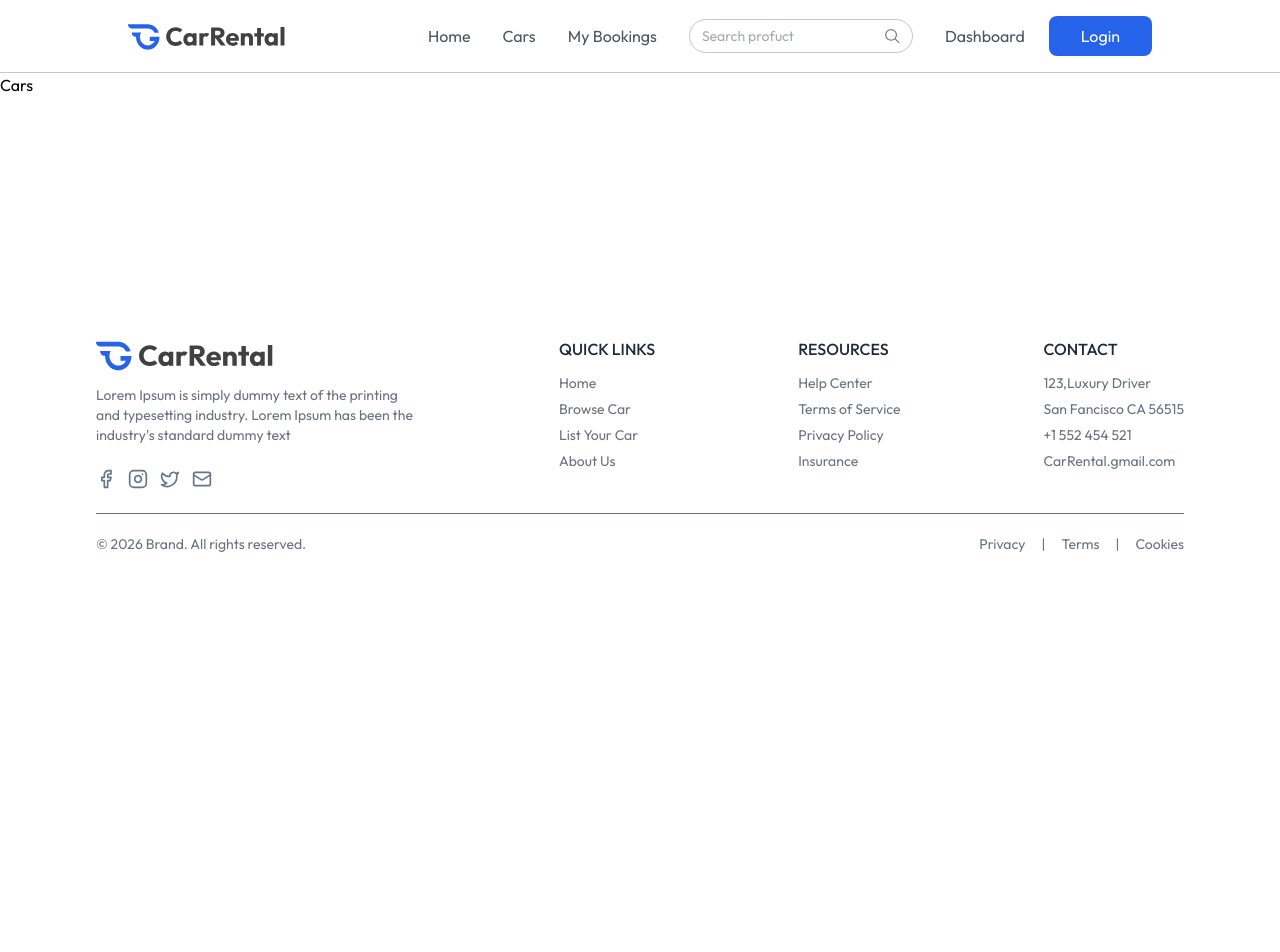
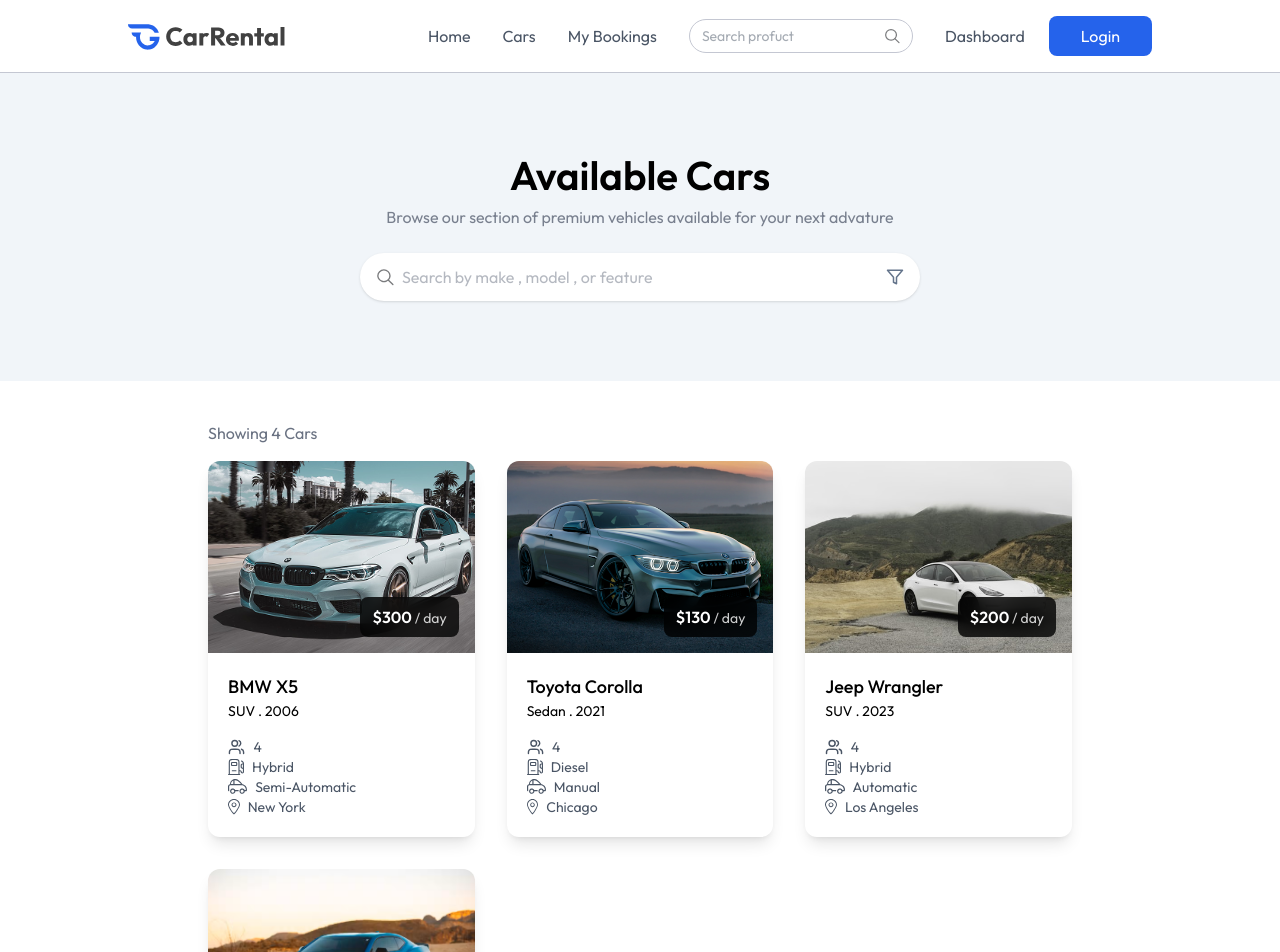
Before and after one commit to shahidamzad/CarRental, a React (Vite) app in the folder client/: page /cars in a window 1280 px wide. Shown: the top 952 px of the page. Before the commit the page ends 800 px from the top, so only its background shows below. Built offline with nearby package versions, Linux system fonts and the light colour scheme.

Commit message:
complete cars page

```diff
--- a/client/src/pages/Cars.jsx
+++ b/client/src/pages/Cars.jsx
@@ -1,8 +1,43 @@
-import React from 'react'
+import React, { useState } from 'react'
+import Title from '../components/Title'
+import { assets, dummyCarData } from '../assets/assets'
+import CarCard from '../components/CarCard';
 
 const Cars = () => {
+
+  const [input, setInput] = useState('');
+
   return (
-    <div>Cars</div>
+    <div >
+      <div className='flex flex-col items-center py-20 bg-light max-md:px-4 '>
+
+        <Title title='Available Cars' subTitle='Browse our section of premium vehicles available for your next advature' />
+
+        <div className='flex items-center bg-white px-4 mt-6 max-w-140 w-full h-12 rounded-full shadow'>
+          <img src={assets.search_icon} alt="" className='w-4.5 h-4.5 mr-2' />
+
+          <input onClick={()=>setInput(e.target.value) } value={input } type="text" placeholder='Search by make , model , or feature ' className='w-full h-full outline-none text-gray-500' />
+
+          <img src={assets.filter_icon} alt="" className='w-4.5 h-4.5 ml-2' />
+        </div>
+      </div>
+
+      <div className='px-6 md:px-16 lg:px-24 xl:px-32 mt-10'>
+
+        <p className='text-gray-500 xl:px-20 max-w-7xl mx-auto'>Showing {dummyCarData.length} Cars</p>
+
+        <div className='grid grid-cols-1 sm:grid-cols-2 lg:grid-cols-3 gap-8 mt-4 xl:px-20 max-w-7xl mx-auto'>
+          {dummyCarData.map((car ,index)=>(
+            <div key={index}>
+              <CarCard car={car} />
+
+            </div>
+          ))}
+
+        </div>
+
+      </div>
+    </div>
   )
 }
 
```
